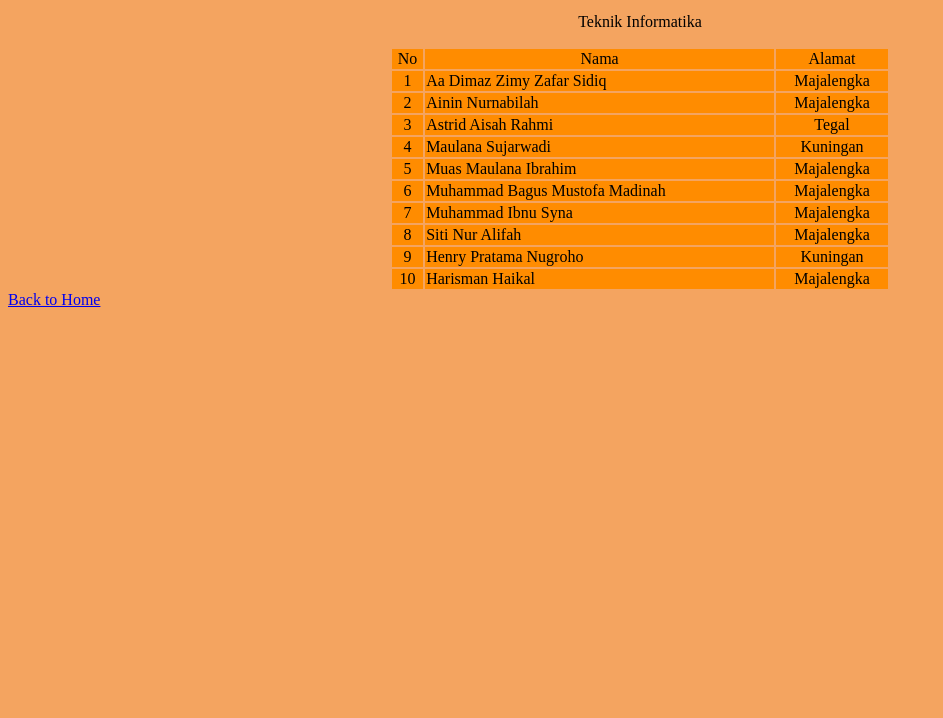
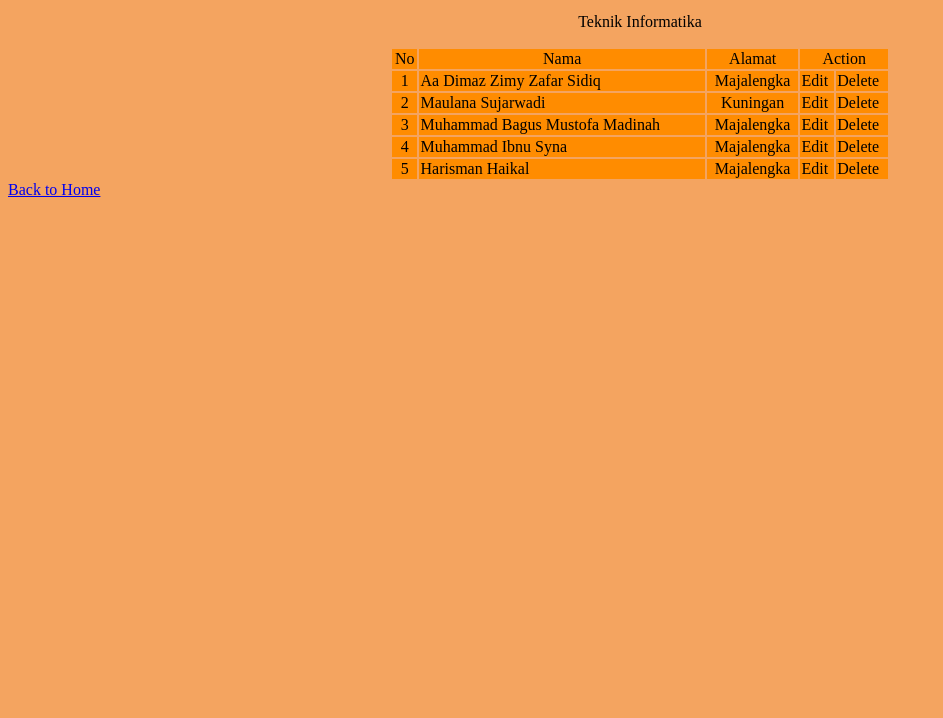
Before and after one commit to Abimanyuputra159/abimanyuputra15.github.io, a plain HTML site: page p03css/table.html in a window 1280 px wide. Shown: the part 82-800 px from the top of the page, without its empty margins (0-943 px from the left). Drawn offline with Linux system fonts and the light colour scheme.

Commit message:
Tugas Tabel CSS

```diff
--- a/p03css/table.html
+++ b/p03css/table.html
@@ -6,7 +6,7 @@
 	<title></title>
 </head>
 <body>
-	<h1 align="center", align="viewport">My Top 10 Bestfriend</h1>
+	<h1 align="center", align="viewport">My Top 5 Bestfriends</h1>
 
 	<p align="center">Abimanyu Putra Suteja | 41226149</p>
 	<p align="center">Teknik Informatika</p>
@@ -16,66 +16,47 @@
 			<td align="center">No</td align="center">
 			<td align="center">Nama</td align="center">
 			<td align="center">Alamat</td align="center">
+			<td colspan="2" align="center">Action</td>
 		</tr>
 
 		<tr>
 			<td align="center">1</td align="center">
 			<td>Aa Dimaz Zimy Zafar Sidiq</td>
 			<td align="center">Majalengka</td align="center">
+			<td class="ngubah">Edit</td>
+            <td class="ngapus">Delete</td>
 		</tr>
 
 		<tr>
 			<td align="center">2</td align="center">
-			<td>Ainin Nurnabilah</td align="center">
-			<td align="center">Majalengka</td align="center">
+			<td>Maulana Sujarwadi</td align="center">
+			<td align="center">Kuningan</td align="center">
+			<td class="ngubah">Edit</td>
+            <td class="ngapus">Delete</td>
 		</tr>
 
 		<tr>
 			<td align="center">3</td align="center">
-			<td>Astrid Aisah Rahmi</td align="center">
-			<td align="center">Tegal</td align="center">
+			<td>Muhammad Bagus Mustofa Madinah</td align="center">
+			<td align="center">Majalengka</td align="center">
+			<td class="ngubah">Edit</td>
+            <td class="ngapus">Delete</td>
 		</tr>
 
 		<tr>
 			<td align="center">4</td align="center">
-			<td>Maulana Sujarwadi</td align="center">
-			<td align="center">Kuningan</td align="center">
+			<td>Muhammad Ibnu Syna</td align="center">
+			<td align="center">Majalengka</td align="center">
+			<td class="ngubah">Edit</td>
+            <td class="ngapus">Delete</td>
 		</tr>
 
 		<tr>
 			<td align="center">5</td align="center">
-			<td>Muas Maulana Ibrahim</td align="center">
-			<td align="center">Majalengka</td align="center">
-		</tr>
-
-		<tr>
-			<td align="center">6</td align="center">
-			<td>Muhammad Bagus Mustofa Madinah</td align="center">
-			<td align="center">Majalengka</td align="center">
-		</tr>
-
-		<tr>
-			<td align="center">7</td align="center">
-			<td>Muhammad Ibnu Syna</td align="center">
-			<td align="center">Majalengka</td align="center">
-		</tr>
-
-		<tr>
-			<td align="center">8</td align="center">
-			<td> Siti Nur Alifah</td align="center">
-			<td align="center">Majalengka</td align="center">
-		</tr>
-
-		<tr>
-			<td align="center">9</td align="center">
-			<td>Henry Pratama Nugroho</td align="center">
-			<td align="center">Kuningan</td align="center">
-		</tr>
-
-		<tr>
-			<td align="center">10</td align="center">
 			<td>Harisman Haikal</td align="center">
 			<td align="center">Majalengka</td align="center">
+			<td class="ngubah">Edit</td>
+            <td class="ngapus">Delete</td>
 		</tr>
 	</table>
 
@@ -114,10 +95,9 @@
 		cursor: pointer;
 		transition: 0,2s;
 		size: 100;
-		border-spacing: 2px;
 	}
 	.tabel:hover{
-		border-spacing: 5px;
+		border-spacing: 2px;
 	}
 	.back {
 		size: 5ft;
```
Also changed, not shown: index.html (+24 -2 lines).
